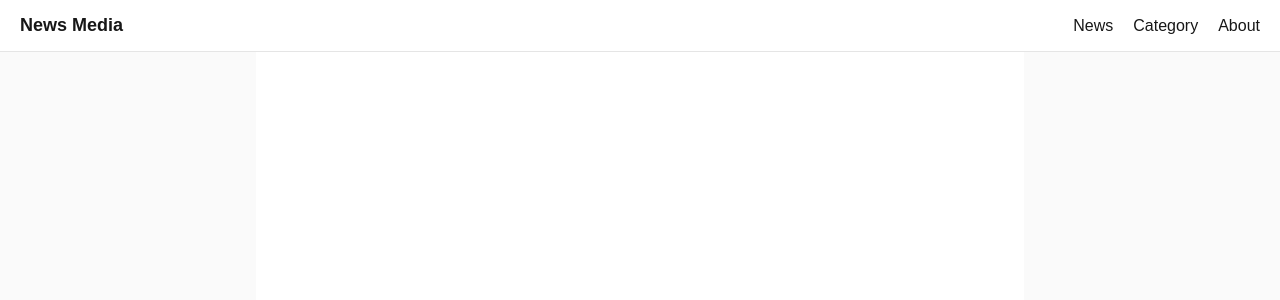
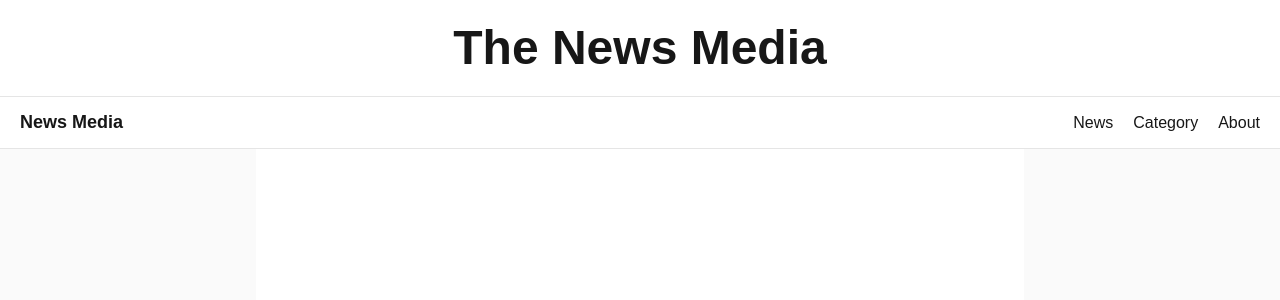
Before and after one commit to yanas-logs/nextjs-boilerplate, a Next.js app in the folder src/templates/news-media/: page / in a window 1280 px wide. Shown: the top 300 px of the page. Built offline with nearby package versions, Linux system fonts and the light colour scheme.

Commit message:
feat(components): create and apply MastHead component

```diff
--- a/src/templates/news-media/app/layout.tsx
+++ b/src/templates/news-media/app/layout.tsx
@@ -2,6 +2,7 @@ import type { Metadata } from "next";
 import { Geist, Geist_Mono } from "next/font/google";
 import "./globals.css";
 import Navbar from "@/components/Navbar";
+import MastHead from "@/components/MastHead";
 
 const geistSans = Geist({
   variable: "--font-geist-sans",
@@ -28,6 +29,7 @@ export default function RootLayout({
       <body
         className={`${geistSans.variable} ${geistMono.variable} antialiased`}
       >
+        <MastHead />
         <Navbar />
         {children}
       </body>
--- /dev/null
+++ b/src/templates/news-media/components/MastHead.tsx
@@ -0,0 +1,34 @@
+import Link from "next/link";
+
+export default function MastheadTitle() {
+  return (
+    <div // Main
+      style={{
+        display: "flex", // activate Flexbox
+        alignItems: "center",
+        padding: "12px 20px",
+        borderBottom: "1px solid #e5e5e5",
+        justifyContent: "space-between", // spacer for balance
+      }}
+    >
+      {/* 1. Spacer Kiri */}
+      <div style={{ flex: 1 }}></div>
+
+      {/* 2. Judul Masthead (Di Tengah) */}
+      <div
+        style={{
+          gap: "20px",
+          fontWeight: "bold",
+          fontSize: "48px",
+          // ensure text inside this div is central (optional)
+          textAlign: "center",
+        }}
+      >
+        <Link href="/">The News Media</Link>
+      </div>
+
+      {/* 3. Spacer Kanan */}
+      <div style={{ flex: 1 }}></div>
+    </div>
+  );
+}
```
